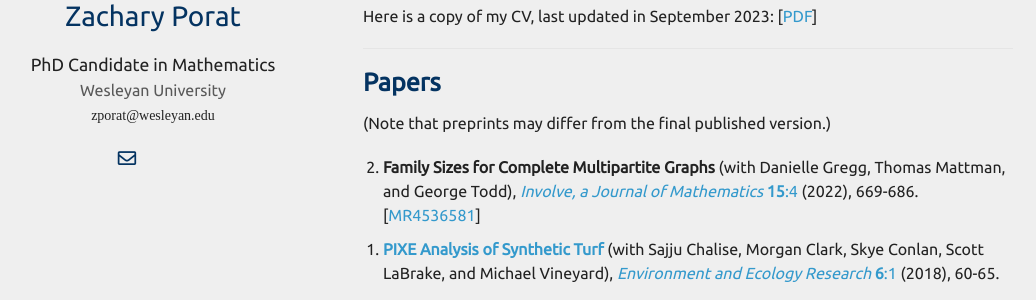
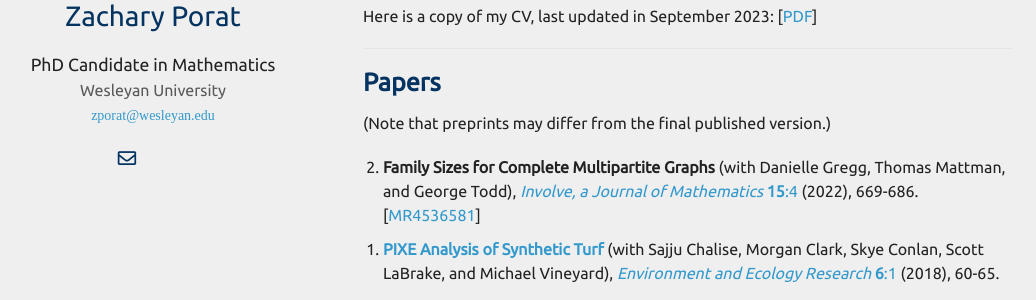
Before and after one commit to zporat/zporat.github.io, a Jekyll site: the page built from index.md, in a window 1280 px wide. Shown: the part 319-619 px from the top of the page, without its empty margins (102-1138 px from the left). Built offline with Jekyll 4.4.1, drawn with Linux system fonts in a browser that asks for light colours; nearby versions of some CDN libraries; a style sheet for code colours, icons or effects is not loaded; our own code applies the rules of GitHub Pages for plain Markdown files.

Commit message:
Update homepage.html

```diff
--- a/_layouts/homepage.html
+++ b/_layouts/homepage.html
@@ -53,7 +53,7 @@
         <br>
         {% endif %}
         {% if site.email %}
-        <email>{{ site.email }}</email>
+        <email><a href="mailto:zporat@wesleyan.edu">{{ site.email }}</a></email>
         {% endif %}
 
         <br>
```
